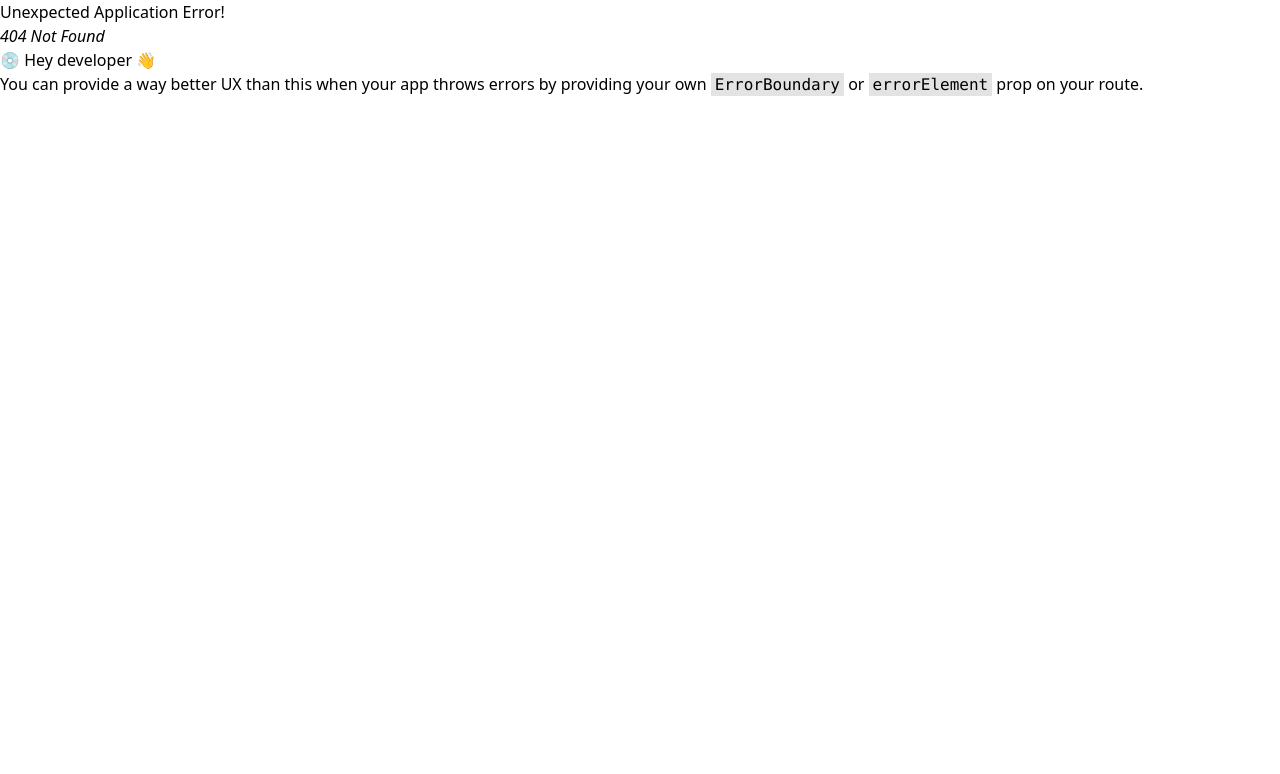
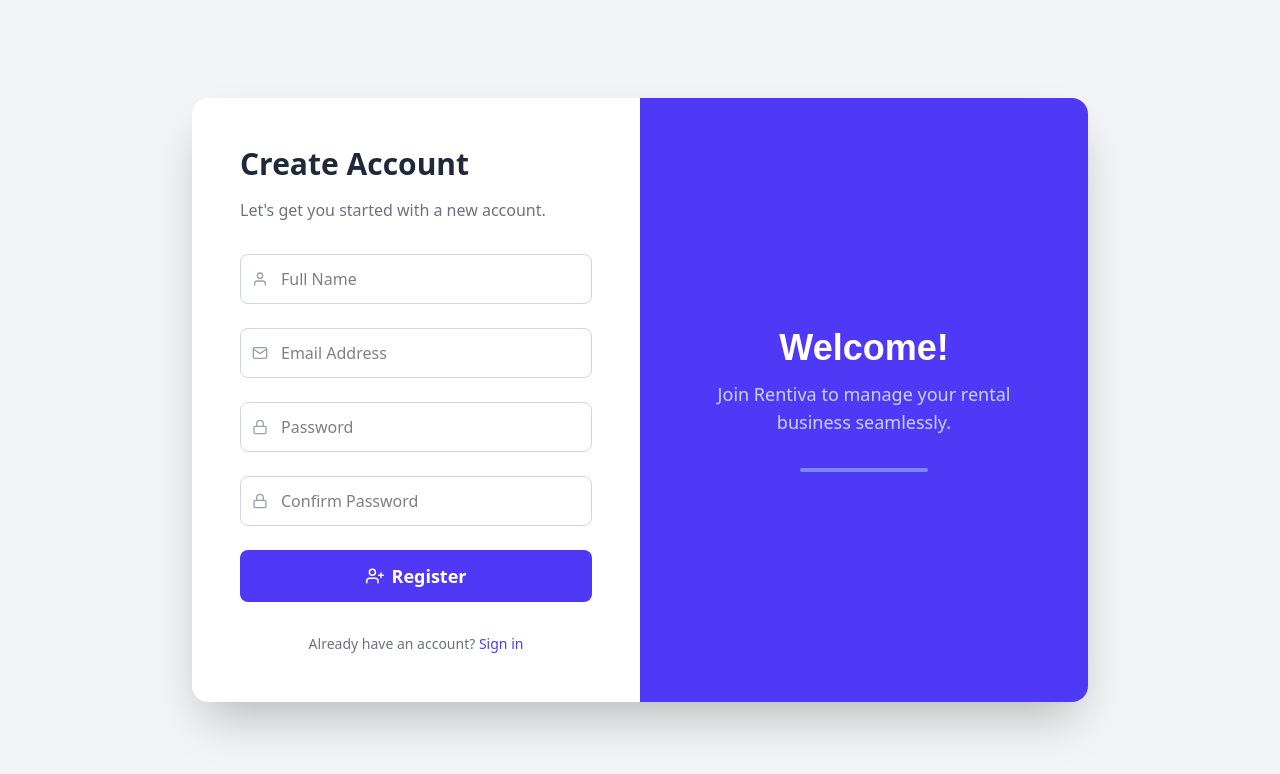
Before and after one commit to IamAshrafee/Closet-Rental-Business-Management-Software, a React (Vite) app: page /registration in a window 1280 px wide. Before the commit this address had no page. Shown: the top 774 px of the page. Built offline with nearby package versions, Linux system fonts and the light colour scheme.

Commit message:
Registration page designed and firebaseconfig.js added

```diff
--- a/package.json
+++ b/package.json
@@ -17,7 +17,9 @@
     "react": "^19.1.1",
     "react-dom": "^19.1.1",
     "react-icons": "^5.5.0",
+    "react-redux": "^9.2.0",
     "react-router": "^7.8.0",
+    "react-router-dom": "^7.8.0",
     "tailwindcss": "^4.1.11"
   },
   "devDependencies": {
--- /dev/null
+++ b/src/authentication/firebaseConfig.js
@@ -0,0 +1,17 @@
+// Import the functions you need from the SDKs you need
+import { initializeApp } from "firebase/app";
+// TODO: Add SDKs for Firebase products that you want to use
+// https://firebase.google.com/docs/web/setup#available-libraries
+
+// Your web app's Firebase configuration
+const firebaseConfig = {
+  apiKey: "AIzaSyDgFLWJLTz3tF40NjNBl8s9eLd6OLk3WiM",
+  authDomain: "closet-rental-business.firebaseapp.com",
+  projectId: "closet-rental-business",
+  storageBucket: "closet-rental-business.firebasestorage.app",
+  messagingSenderId: "145160803642",
+  appId: "1:145160803642:web:d0beae89249c73e44c6c03"
+};
+
+// Initialize Firebase
+const app = initializeApp(firebaseConfig);
--- a/src/layout/Sidebar.jsx
+++ b/src/layout/Sidebar.jsx
@@ -1,7 +1,7 @@
 import { FaUserFriends, FaSignOutAlt } from "react-icons/fa";
 import { MdInventory, MdSpaceDashboard } from "react-icons/md";
 import React, { useState, useRef } from "react";
-import { NavLink } from "react-router";
+import { NavLink } from "react-router-dom";
 import { FiMenu } from "react-icons/fi";
 
 const SidebarContent = ({ onLinkClick, activeLink, normalLink }) => (
--- /dev/null
+++ b/src/pages/Login.jsx
@@ -0,0 +1,69 @@
+import React from 'react';
+import { FiLogIn, FiMail, FiLock } from 'react-icons/fi';
+
+const Login = () => {
+  return (
+    <div className="min-h-screen bg-gray-100 flex items-center justify-center p-4">
+      <div className="w-full max-w-4xl flex flex-col md:flex-row bg-white rounded-2xl shadow-2xl overflow-hidden">
+
+        {/* Branding Section */}
+        <div className="w-full md:w-1/2 bg-indigo-600 text-white p-12 flex flex-col justify-center items-center text-center">
+          <h1 className="text-4xl font-bold font-poppins mb-3">Rentiva</h1>
+          <p className="text-lg text-indigo-200">Closet Rental Management</p>
+          <div className="mt-8 w-32 h-1 bg-indigo-400 rounded-full"></div>
+        </div>
+
+        {/* Form Section */}
+        <div className="w-full md:w-1/2 p-8 md:p-12">
+          <h2 className="text-3xl font-bold text-gray-800 mb-4">Login</h2>
+          <p className="text-gray-500 mb-8">Welcome back! Please sign in to your account.</p>
+
+          <form className="space-y-6">
+            {/* Email Input */}
+            <div className="relative">
+              <FiMail className="absolute left-3 top-1/2 -translate-y-1/2 text-gray-400" />
+              <input
+                type="email"
+                placeholder="Email Address"
+                className="w-full pl-10 pr-4 py-3 border border-gray-300 rounded-lg focus:ring-indigo-500 focus:border-indigo-500 transition"
+              />
+            </div>
+
+            {/* Password Input */}
+            <div className="relative">
+              <FiLock className="absolute left-3 top-1/2 -translate-y-1/2 text-gray-400" />
+              <input
+                type="password"
+                placeholder="Password"
+                className="w-full pl-10 pr-4 py-3 border border-gray-300 rounded-lg focus:ring-indigo-500 focus:border-indigo-500 transition"
+              />
+            </div>
+
+            <div className="flex justify-between items-center text-sm">
+              <div className="flex items-center gap-2">
+                <input type="checkbox" id="remember" className="h-4 w-4 text-indigo-600 focus:ring-indigo-500 border-gray-300 rounded" />
+                <label htmlFor="remember" className="text-gray-600">Remember me</label>
+              </div>
+              <a href="#" className="font-medium text-indigo-600 hover:text-indigo-500">Forgot Password?</a>
+            </div>
+
+            {/* Submit Button */}
+            <button
+              type="submit"
+              className="w-full bg-indigo-600 text-white py-3 rounded-lg font-semibold text-lg hover:bg-indigo-700 transition-all duration-300 ease-in-out flex items-center justify-center gap-2"
+            >
+              <FiLogIn />
+              <span>Login</span>
+            </button>
+          </form>
+
+          <p className="text-center text-sm text-gray-500 mt-8">
+            Don't have an account? <a href="#" className="font-medium text-indigo-600 hover:text-indigo-500">Sign up</a>
+          </p>
+        </div>
+      </div>
+    </div>
+  );
+};
+
+export default Login;
--- /dev/null
+++ b/src/pages/Registration.jsx
@@ -0,0 +1,82 @@
+import React from 'react';
+import { FiUserPlus, FiUser, FiMail, FiLock } from 'react-icons/fi';
+import { NavLink } from 'react-router-dom';
+
+const Registration = () => {
+  return (
+    <div className="min-h-screen bg-gray-100 flex items-center justify-center p-4">
+      <div className="w-full max-w-4xl flex flex-col md:flex-row-reverse bg-white rounded-2xl shadow-2xl overflow-hidden">
+
+        {/* Branding Section */}
+        <div className="w-full md:w-1/2 bg-indigo-600 text-white p-12 flex flex-col justify-center items-center text-center">
+          <h1 className="text-4xl font-bold font-poppins mb-3">Welcome!</h1>
+          <p className="text-lg text-indigo-200">Join Rentiva to manage your rental business seamlessly.</p>
+          <div className="mt-8 w-32 h-1 bg-indigo-400 rounded-full"></div>
+        </div>
+
+        {/* Form Section */}
+        <div className="w-full md:w-1/2 p-8 md:p-12">
+          <h2 className="text-3xl font-bold text-gray-800 mb-4">Create Account</h2>
+          <p className="text-gray-500 mb-8">Let's get you started with a new account.</p>
+
+          <form className="space-y-6">
+            {/* Full Name Input */}
+            <div className="relative">
+              <FiUser className="absolute left-3 top-1/2 -translate-y-1/2 text-gray-400" />
+              <input
+                type="text"
+                placeholder="Full Name"
+                className="w-full pl-10 pr-4 py-3 border border-gray-300 rounded-lg focus:ring-indigo-500 focus:border-indigo-500 transition"
+              />
+            </div>
+
+            {/* Email Input */}
+            <div className="relative">
+              <FiMail className="absolute left-3 top-1/2 -translate-y-1/2 text-gray-400" />
+              <input
+                type="email"
+                placeholder="Email Address"
+                className="w-full pl-10 pr-4 py-3 border border-gray-300 rounded-lg focus:ring-indigo-500 focus:border-indigo-500 transition"
+              />
+            </div>
+
+            {/* Password Input */}
+            <div className="relative">
+              <FiLock className="absolute left-3 top-1/2 -translate-y-1/2 text-gray-400" />
+              <input
+                type="password"
+                placeholder="Password"
+                className="w-full pl-10 pr-4 py-3 border border-gray-300 rounded-lg focus:ring-indigo-500 focus:border-indigo-500 transition"
+              />
+            </div>
+
+            {/* Confirm Password Input */}
+            <div className="relative">
+              <FiLock className="absolute left-3 top-1/2 -translate-y-1/2 text-gray-400" />
+              <input
+                type="password"
+                placeholder="Confirm Password"
+                className="w-full pl-10 pr-4 py-3 border border-gray-300 rounded-lg focus:ring-indigo-500 focus:border-indigo-500 transition"
+              />
+            </div>
+
+            {/* Submit Button */}
+            <button
+              type="submit"
+              className="w-full bg-indigo-600 text-white py-3 rounded-lg font-semibold text-lg hover:bg-indigo-700 transition-all duration-300 ease-in-out flex items-center justify-center gap-2"
+            >
+              <FiUserPlus />
+              <span>Register</span>
+            </button>
+          </form>
+
+          <p className="text-center text-sm text-gray-500 mt-8">
+            Already have an account? <NavLink to="/login" className="font-medium text-indigo-600 hover:text-indigo-500">Sign in</NavLink>
+          </p>
+        </div>
+      </div>
+    </div>
+  );
+};
+
+export default Registration;
```
Also changed, not shown: src/App.jsx (+13 -4 lines), 1 other file (tests, documents, lock files or other folders).
